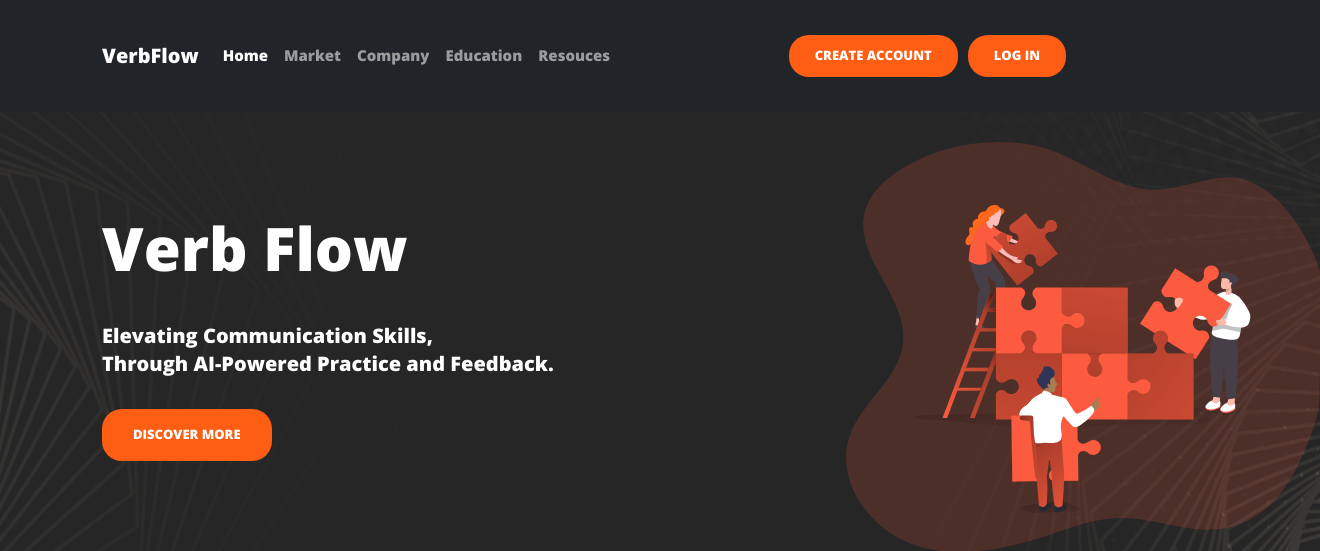
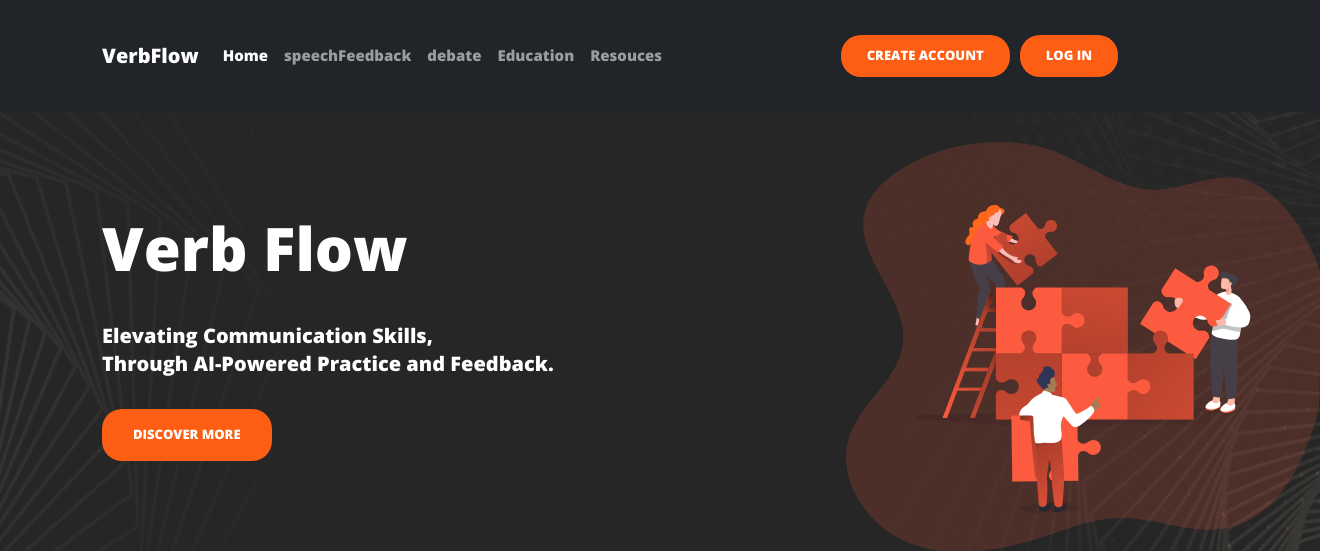
Before and after one commit to YOGESWARAN112004/VerbFlow, a Django app: template VerbFlow_v2/users/templates/users/home.html in a window 1320 px wide. Shown: the top 551 px of the page. Run offline with Django 5.2, Linux system fonts and the light colour scheme; the template is opened without the code that fills it, so the values that code supplies are empty.

Commit message:
changing nav bar names

```diff
--- a/VerbFlow_v2/users/templates/users/base.html
+++ b/VerbFlow_v2/users/templates/users/base.html
@@ -26,8 +26,8 @@
           <div class="collapse navbar-collapse" id="navbarNavAltMarkup">
             <div class="navbar-nav">
               <a class="nav-link active" aria-current="page" href="#">Home</a>
-              <a class="nav-link" href="#">Market</a>
-              <a class="nav-link" href="#">Company</a>
+              <a class="nav-link" href="#">speechFeedback</a>
+              <a class="nav-link" href="#">debate</a>
               <a class="nav-link" href="#">Education</a>
               <a class="nav-link" href="#">Resouces</a>
 
```
